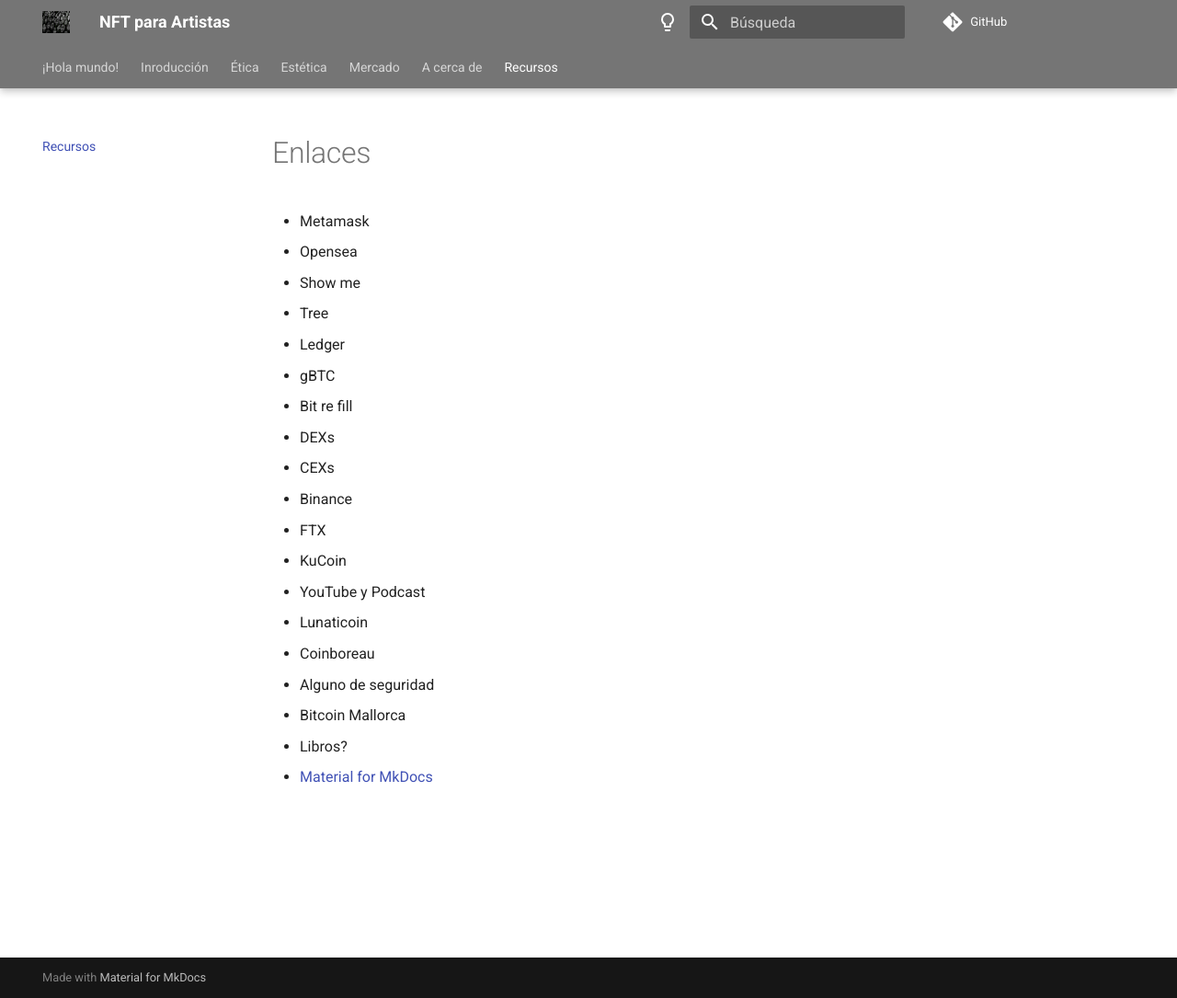
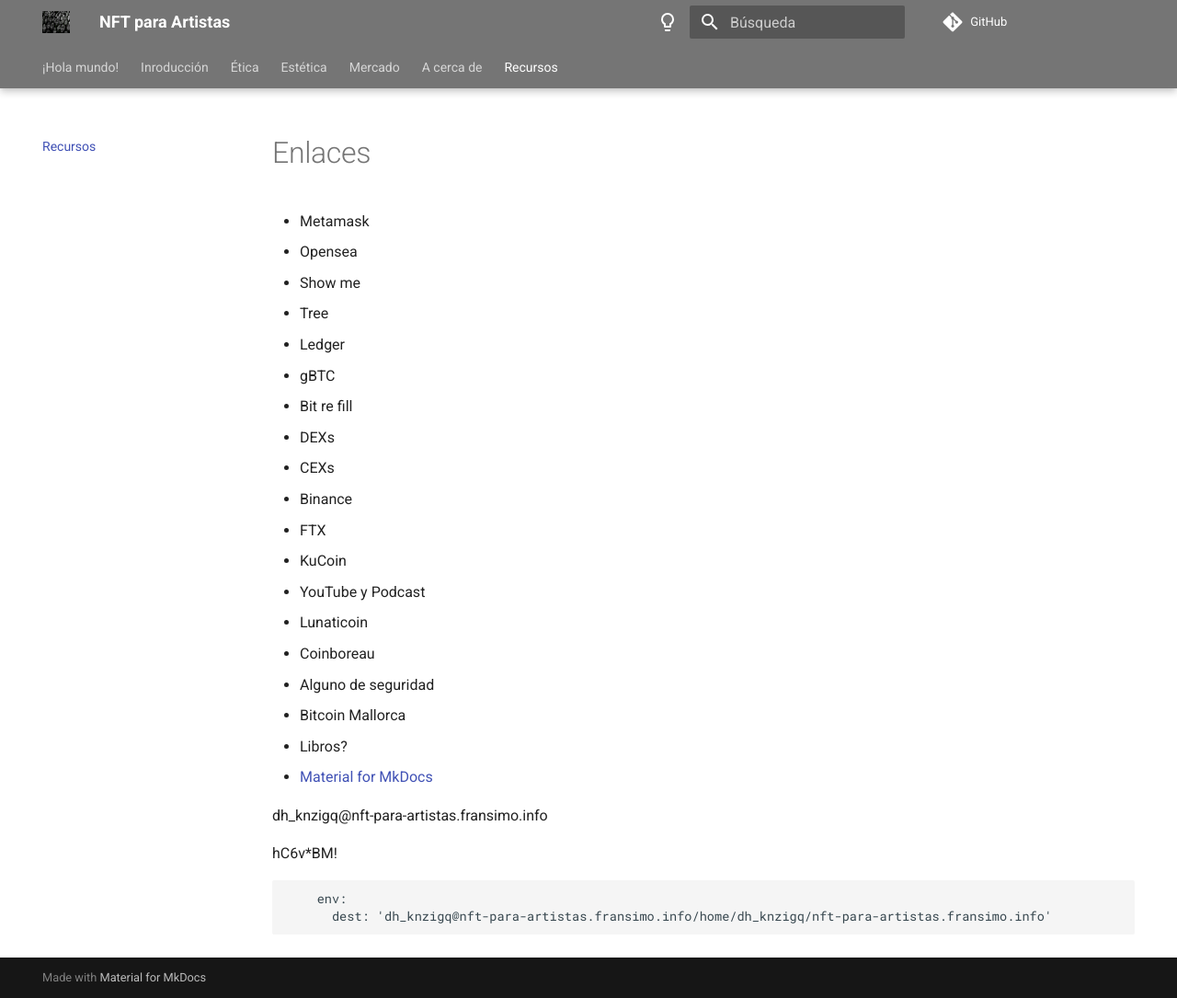
Before and after one commit to fransimo/nft_para_artistas, an MkDocs documentation site: the page built from docs/resources.md, in a window 1280 px wide and 1085 px high. Shown: the whole window at 92% size. Built offline with MkDocs 1.6.1 and Material for MkDocs 9.7.7, drawn with Linux system fonts in a browser that asks for light colours; comment, search, counter and statistics services are not loaded.

Commit message:
fix bad copy and paste

```diff
--- a/docs/resources.md
+++ b/docs/resources.md
@@ -19,3 +19,12 @@
 - Bitcoin Mallorca
 - Libros?
 - [Material for MkDocs](https://squidfunk.github.io/mkdocs-material/)
+
+
+dh_knzigq@nft-para-artistas.fransimo.info
+
+hC6v*BM!
+
+
+        env:
+          dest: 'dh_knzigq@nft-para-artistas.fransimo.info/home/dh_knzigq/nft-para-artistas.fransimo.info'
```
Also changed, not shown: 1 other file.
